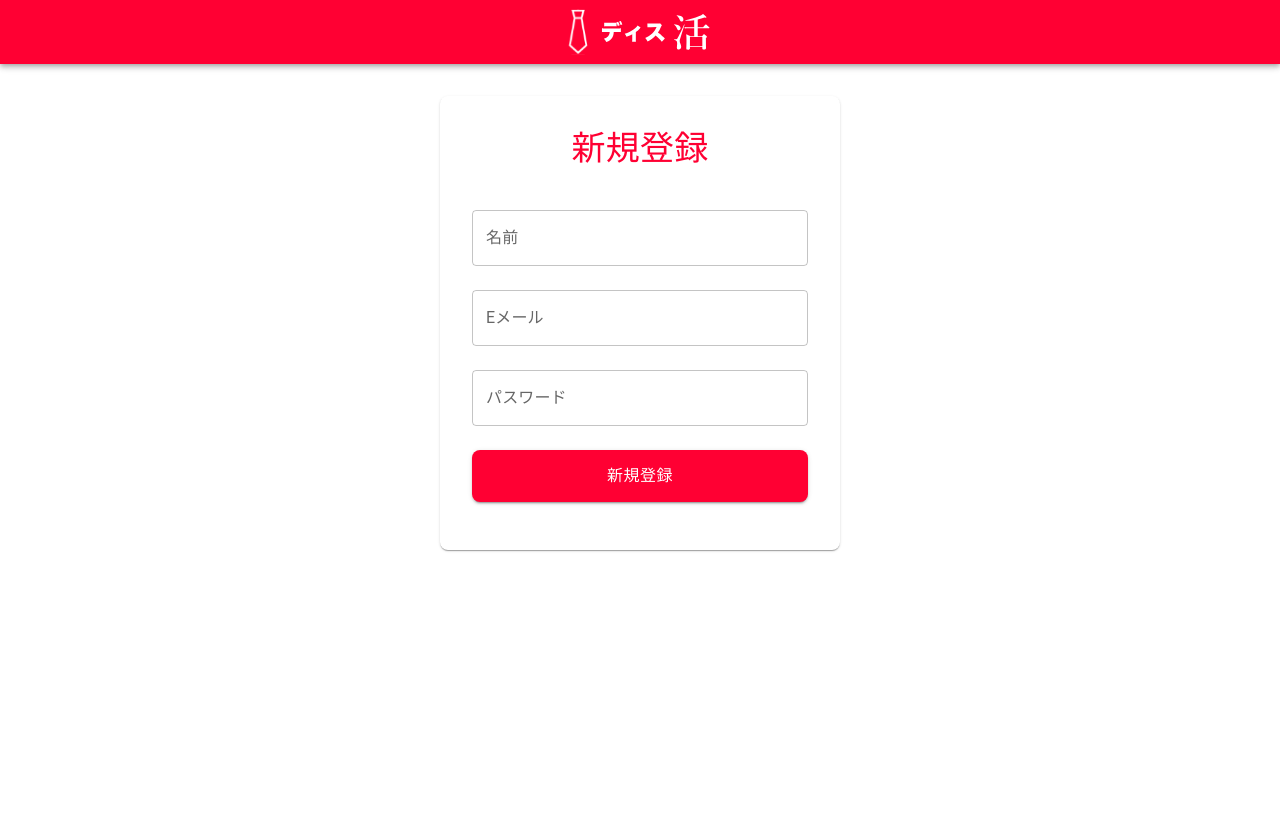
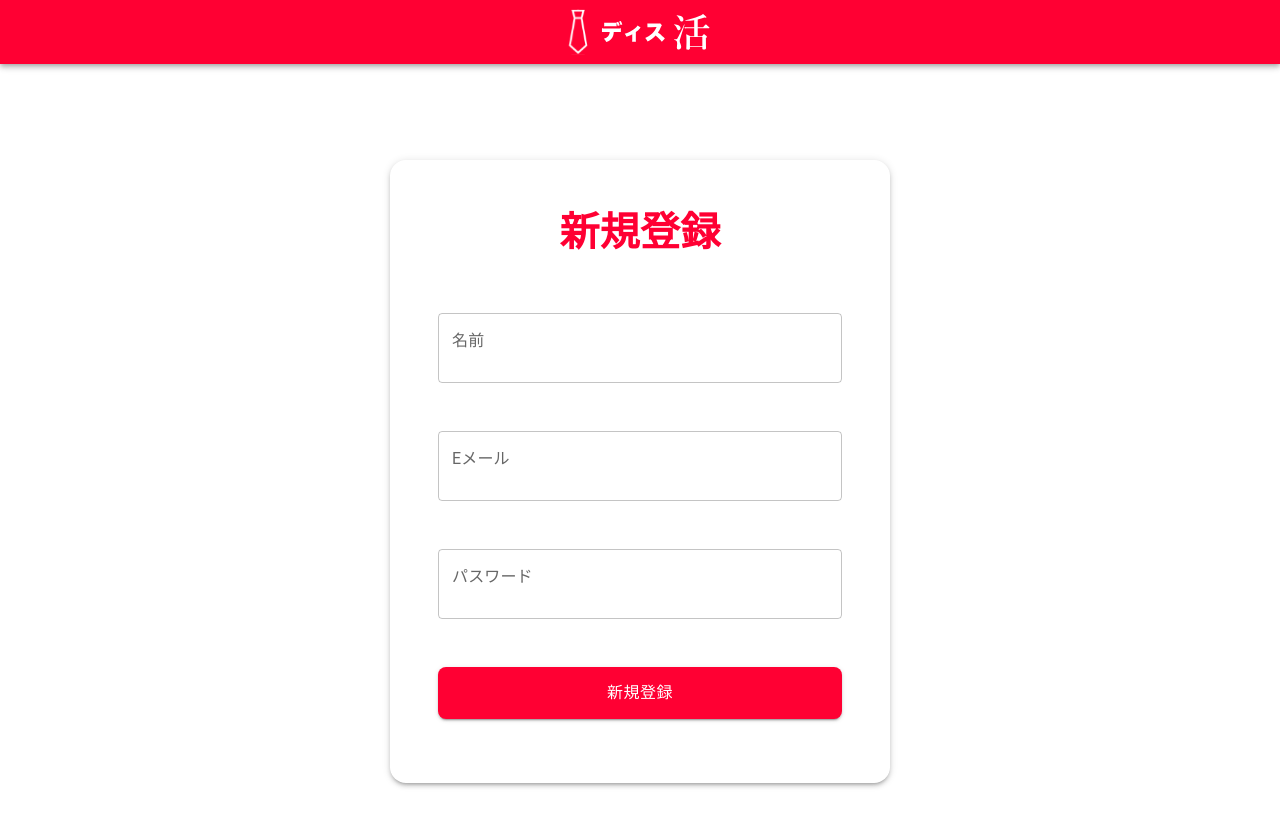
Before and after one commit to tkm427/docomo_frontend, a Next.js app: page /register in a window 1280 px wide. Shown: the top 826 px of the page. Before the commit the page ends 800 px from the top, so only its background shows below. Built offline with nearby package versions, Linux system fonts and the light colour scheme.

Commit message:
change survey

```diff
--- a/src/app/login/page.tsx
+++ b/src/app/login/page.tsx
@@ -29,8 +29,8 @@ const LoginPage = () => {
       <Container
         maxWidth="sm"
         sx={{
-          mt: 4,
-          mb: 4,
+          mt: 10,  // 画面上部からの距離を増やしてフォームを下に移動
+          mb: 6,
           flex: 1,
           display: "flex",
           flexDirection: "column",
@@ -43,18 +43,17 @@ const LoginPage = () => {
             flexDirection: "column",
             alignItems: "center",
             justifyContent: "center",
-            marginTop: 4,
-            padding: 4,
+            padding: 6,  // パディングをさらに増やす
             boxShadow: 1,
             borderRadius: 2,
             width: "100%",
-            maxWidth: "400px",
+            maxWidth: "450px",  // 幅を少し広げる
             margin: "0 auto",
           }}
         >
           <Typography
             variant="h4"
-            sx={{ marginBottom: 3, color: "#ff0033", textAlign: "center" }}
+            sx={{ marginBottom: 4, color: "#ff0033", textAlign: "center", fontSize: '2.2rem', fontWeight: 'bold' }}  // フォントサイズをさらに大きく
           >
             ログイン
           </Typography>
@@ -64,7 +63,8 @@ const LoginPage = () => {
             fullWidth
             margin="normal"
             placeholder="メールアドレスを入力してください。"
-            sx={{ mb: 2 }}
+            sx={{ mb: 3 }}
+            InputProps={{ sx: { fontSize: '1.4rem', height: '60px' } }}  // フォントサイズと高さを調整
             value={email}
             onChange={(e) => setEmail(e.target.value)}
           />
@@ -75,7 +75,8 @@ const LoginPage = () => {
             fullWidth
             margin="normal"
             placeholder="パスワードを入力してください。"
-            sx={{ mb: 2 }}
+            sx={{ mb: 3 }}
+            InputProps={{ sx: { fontSize: '1.4rem', height: '60px' } }}  // フォントサイズと高さを調整
             value={password}
             onChange={(e) => setPassword(e.target.value)}
           />
@@ -83,11 +84,13 @@ const LoginPage = () => {
             text="サインイン"
             colorType="primary"
             onClick={handleLogin}
+            sx={{ fontSize: '1.4rem', padding: '14px 0', marginBottom: 2 }}  // ボタンサイズを大きく
           />
           <CustomButton
             text="新規登録はこちら"
             colorType="secondary"
             onClick={() => router.push("/register")}
+            sx={{ fontSize: '1.4rem', padding: '14px 0', borderWidth: 2 }}  // ボタンサイズとボーダー幅を調整
           />
         </Box>
       </Container>
--- a/src/app/register/page.tsx
+++ b/src/app/register/page.tsx
@@ -21,6 +21,7 @@ const RegisterPage: React.FC = () => {
       alert("新規登録に失敗しました。");
     }
   };
+
   return (
     <>
       {/* ヘッダーの表示 */}
@@ -30,8 +31,8 @@ const RegisterPage: React.FC = () => {
       <Container
         maxWidth="sm"
         sx={{
-          mt: 4,
-          mb: 4,
+          mt: 12,  // さらに下に配置
+          mb: 8,
           flex: 1,
           display: "flex",
           flexDirection: "column",
@@ -43,20 +44,19 @@ const RegisterPage: React.FC = () => {
             display: "flex",
             flexDirection: "column",
             alignItems: "center",
-            justifyContent: "center", // 垂直方向に中央揃え
-            marginTop: 4,
-            padding: 4,
-            boxShadow: 1,
-            borderRadius: 2,
-            width: "100%", // 親コンテナの幅を固定
-            maxWidth: "400px", // ボタンが同じ幅になるように固定
-            margin: "0 auto", // 横方向に中央揃え
+            justifyContent: "center",
+            padding: 6,  // パディングを増やして要素を広くする
+            boxShadow: 3,  // 影を強くする
+            borderRadius: 4,  // 角をさらに丸める
+            width: "100%",
+            maxWidth: "500px",  // ボタンが同じ幅になるように幅をさらに広げる
+            margin: "0 auto",
           }}
         >
           {/* タイトル */}
           <Typography
             variant="h4"
-            sx={{ marginBottom: 3, color: "#ff0033", textAlign: "center" }}
+            sx={{ marginBottom: 5, color: "#ff0033", textAlign: "center", fontSize: '2.5rem', fontWeight: 'bold' }}  // フォントサイズをさらに大きく
           >
             新規登録
           </Typography>
@@ -67,7 +67,9 @@ const RegisterPage: React.FC = () => {
             variant="outlined"
             fullWidth
             margin="normal"
-            placeholder="入力してください。"
+            placeholder="名前を入力してください。"
+            sx={{ mb: 4 }}
+            InputProps={{ sx: { fontSize: '1.6rem', height: '70px' } }}  // フォントサイズと高さをさらに大きく
             value={name}
             onChange={(e) => setName(e.target.value)}
           />
@@ -76,7 +78,9 @@ const RegisterPage: React.FC = () => {
             variant="outlined"
             fullWidth
             margin="normal"
-            placeholder="入力してください。"
+            placeholder="Eメールを入力してください。"
+            sx={{ mb: 4 }}
+            InputProps={{ sx: { fontSize: '1.6rem', height: '70px' } }}  // フォントサイズと高さをさらに大きく
             value={email}
             onChange={(e) => setEmail(e.target.value)}
           />
@@ -86,7 +90,9 @@ const RegisterPage: React.FC = () => {
             type="password"
             fullWidth
             margin="normal"
-            placeholder="入力してください。"
+            placeholder="パスワードを入力してください。"
+            sx={{ mb: 4 }}
+            InputProps={{ sx: { fontSize: '1.6rem', height: '70px' } }}  // フォントサイズと高さをさらに大きく
             value={password}
             onChange={(e) => setPassword(e.target.value)}
           />
@@ -95,6 +101,7 @@ const RegisterPage: React.FC = () => {
             text="新規登録"
             colorType="primary"
             onClick={handleRegister}
+            sx={{ fontSize: '1.6rem', padding: '16px 0', width: '100%', marginBottom: 2 }}  // ボタンをさらに大きくし、幅を100%に設定
           />
         </Box>
       </Container>
```
